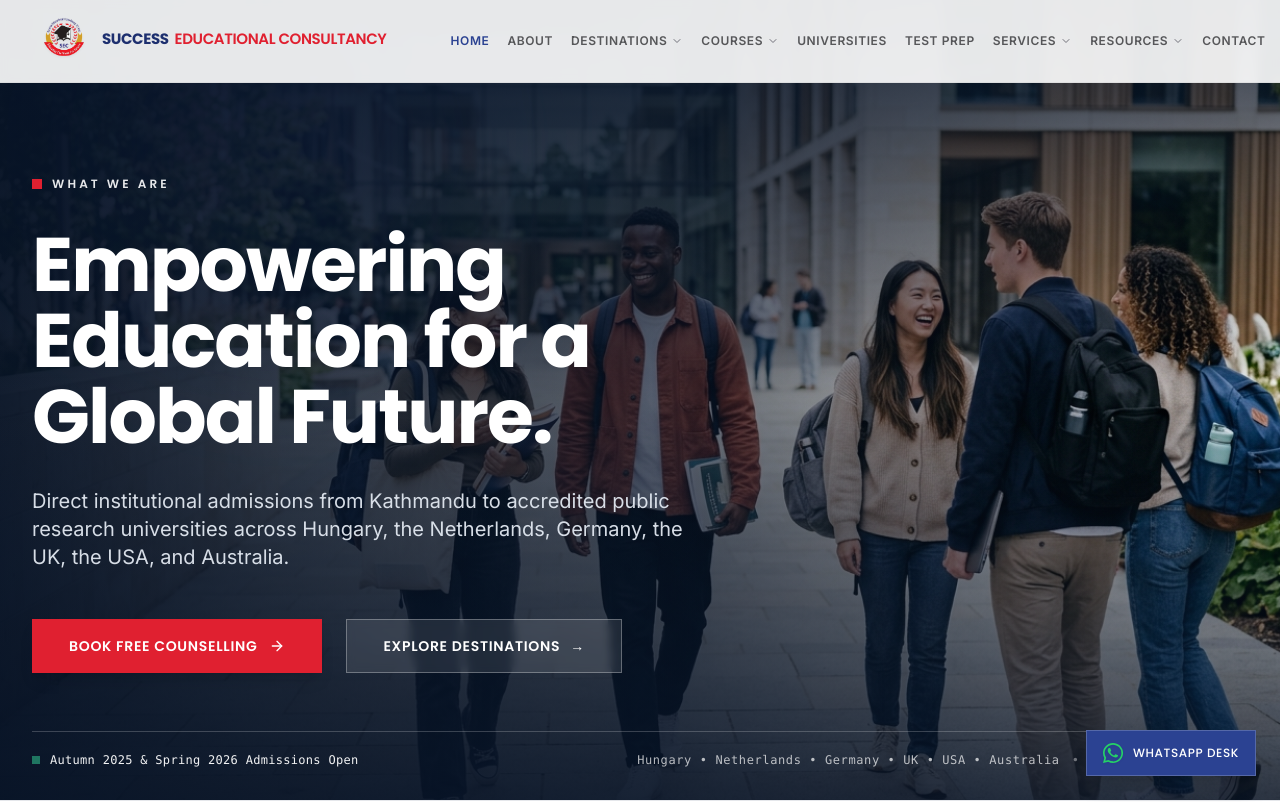
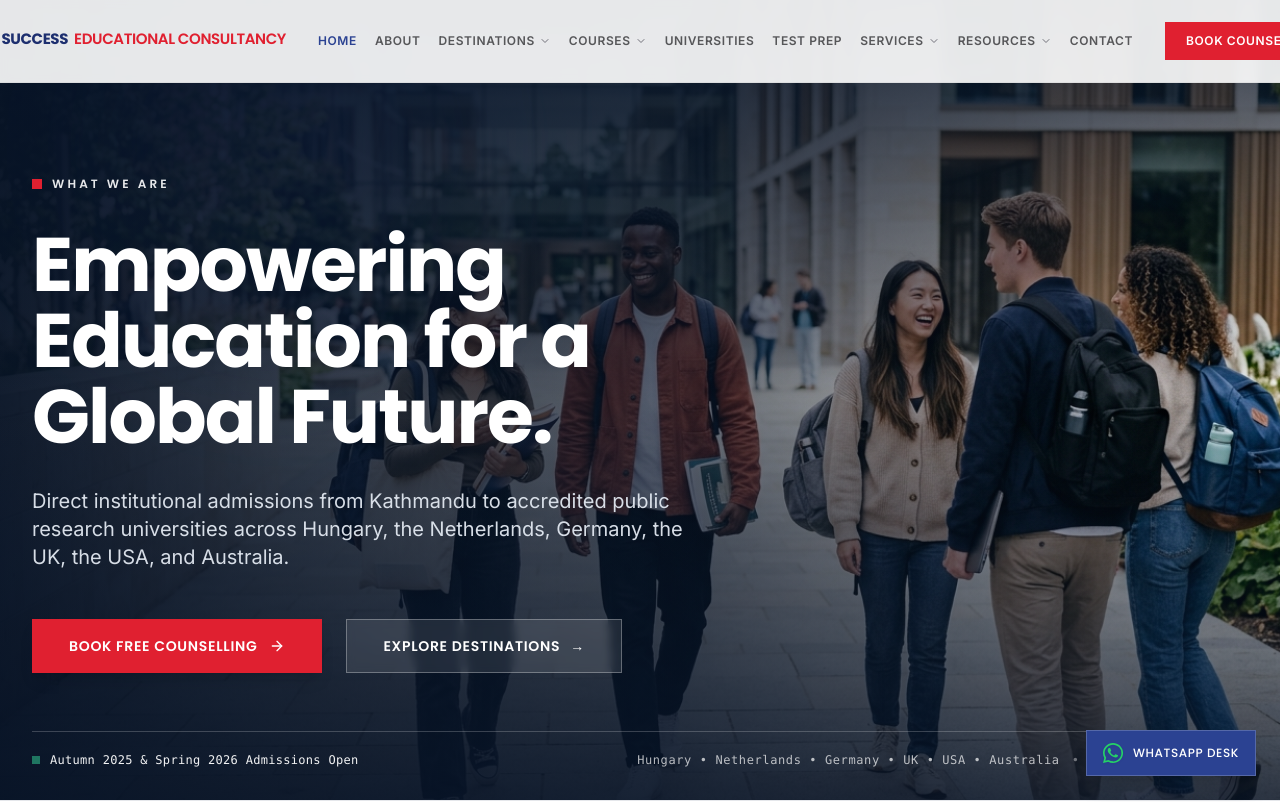
Before and after one commit to utsav3669/SuccessWebsite, a Next.js app: page / in a window 1280 px wide. Shown: the top 802 px of the page. Built offline with nearby package versions, Linux system fonts and the light colour scheme.

Commit message:
Update website

```diff
--- a/src/components/Navbar.tsx
+++ b/src/components/Navbar.tsx
@@ -68,14 +68,14 @@ export const Navbar: React.FC = () => {
         }`}
       >
         <div className="w-full max-w-[1440px] mx-auto px-4 sm:px-6 lg:px-8 xl:px-10">
-          <div className="w-full flex items-center justify-between gap-3 lg:gap-4 xl:gap-8 2xl:gap-12">
+          <div className="w-full flex items-center justify-between lg:justify-center gap-3 lg:gap-4 xl:gap-6 2xl:gap-8">
             {/* 1. Brand Logo / Name: SUCCESS EDUCATIONAL CONSULTANCY */}
-            <div className="shrink-0 pr-1 xl:pr-4">
+            <div className="shrink-0">
               <SecLogo size={scrolled ? "sm" : "md"} showTagline={false} showSubtitle={false} />
             </div>
 
-            {/* 2. All Navigation Links: Tightly grouped in center with minimal gap between pages */}
-            <nav className="hidden lg:flex items-center justify-center flex-1 mx-1 xl:mx-2 gap-0 xl:gap-0.5">
+            {/* 2. All Navigation Links: Centered together with brand and CTA */}
+            <nav className="hidden lg:flex items-center justify-center shrink-0 gap-0 xl:gap-0.5">
               <Link
                 href="/"
                 className={`px-1.5 xl:px-2 py-1 text-[11px] xl:text-xs uppercase tracking-wider font-semibold whitespace-nowrap transition-colors ${
@@ -445,8 +445,8 @@ export const Navbar: React.FC = () => {
               </Link>
             </nav>
 
-            {/* Desktop Action CTA - One Single Clean Line with increased breathing room */}
-            <div className="hidden lg:flex items-center shrink-0 pl-2 xl:pl-6">
+            {/* Desktop Action CTA */}
+            <div className="hidden lg:flex items-center shrink-0">
               <Link
                 href="/book-counselling"
                 className="inline-flex items-center justify-center whitespace-nowrap shrink-0 px-4 xl:px-5 py-2 xl:py-2.5 text-[11px] xl:text-xs font-semibold uppercase tracking-wider text-white bg-sec-red hover:bg-sec-navy transition-all duration-300 border border-sec-red hover:border-sec-navy"
```
